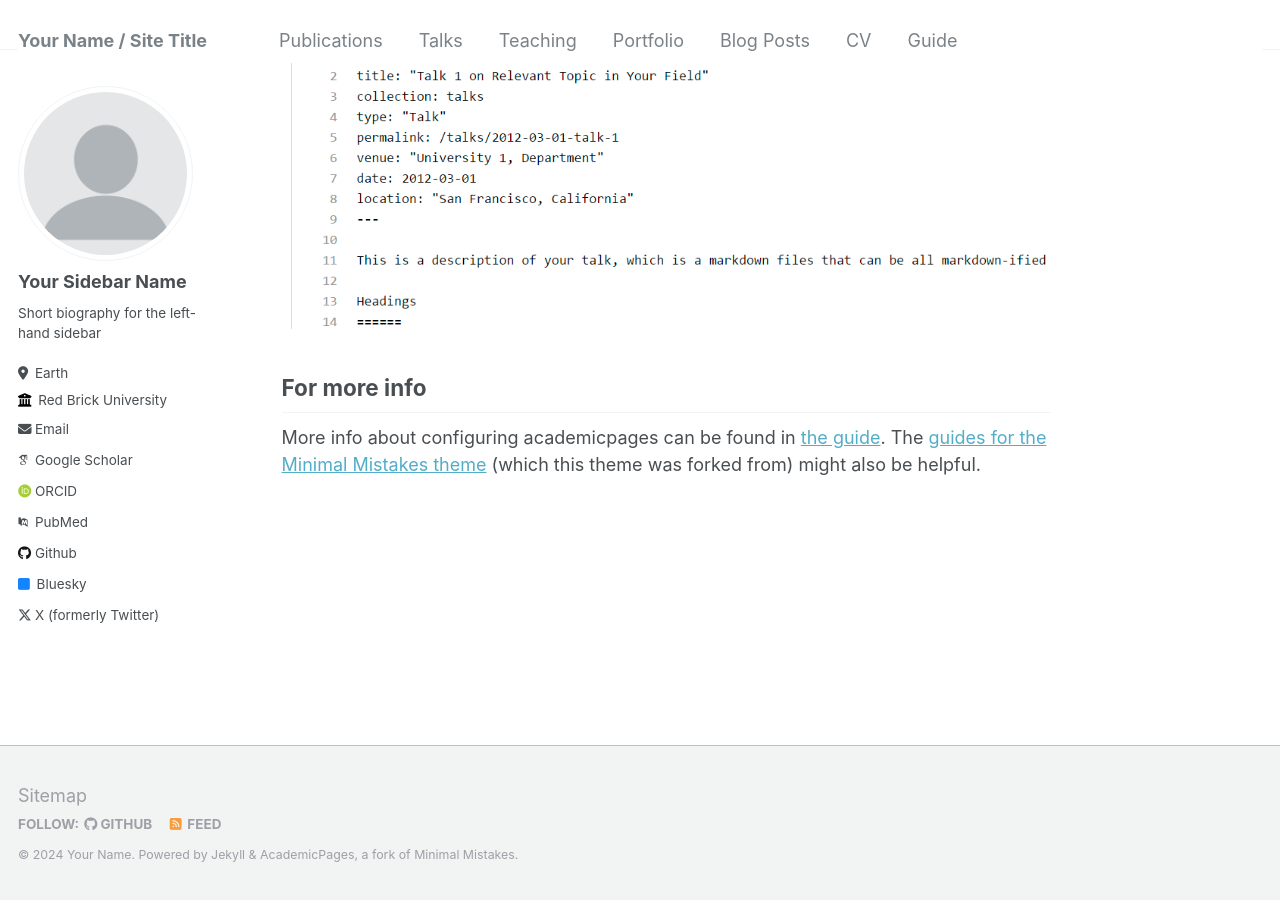
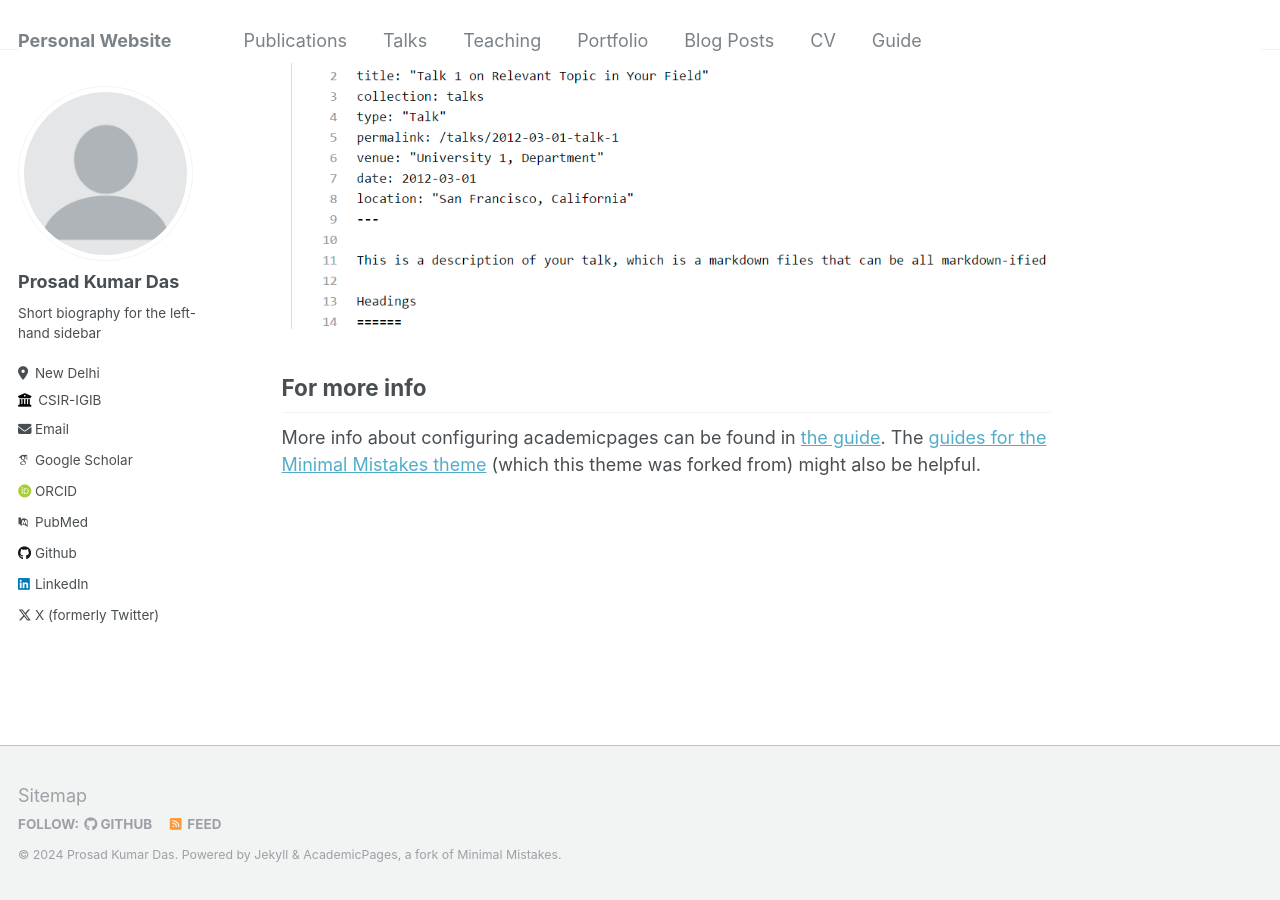
Before and after one commit to DasProsad/dasprosad.github.io, a Jekyll site: the page built from _pages/about.md, in a window 1280 px wide and 900 px high, scrolled down 2640 px. Built offline with Jekyll 4.4.1, drawn with Linux system fonts in a browser that asks for light colours; some web fonts are replaced.

Commit message:
Update _config.yml

```diff
--- a/_config.yml
+++ b/_config.yml
@@ -8,13 +8,13 @@
 
 # Basic Site Settings
 locale                   : "en-US"
-title                    : "Your Name / Site Title"
+title                    : "Personal Website"
 title_separator          : "-"
-name                     : &name "Your Name"
+name                     : &name "Prosad Kumar Das"
 description              : &description "personal description"
-url                      : https://academicpages.github.io # the base hostname & protocol for your site e.g. "https://mmistakes.github.io"
+url                      : https://dasprosad.github.io # the base hostname & protocol for your site e.g. "https://mmistakes.github.io"
 baseurl                  : "" # the subpath of your site, e.g. "/blog"
-repository               : "academicpages/academicpages.github.io"
+repository               : "dasprosad/dasprosad.github.io"
 
 # Site Author - The following control what appear as part of the author content on the side bar.
 #               If a field is blank the icon and link will not appear, otherwise it will be shown.
@@ -22,32 +22,32 @@ repository               : "academicpages/academicpages.github.io"
 author:
   # Biographic information
   avatar           : "profile.png"
-  name             : "Your Sidebar Name"
+  name             : "Prosad Kumar Das"
   pronouns         : # example: "she/her"
   bio              : "Short biography for the left-hand sidebar"
-  location         : "Earth"
-  employer         : "Red Brick University"
+  location         : "New Delhi"
+  employer         : "CSIR-IGIB"
   uri              : # URL
-  email            : "none@example.org"
+  email            : "prosaddas@gmail.com"
 
   # Academic websites
   arxiv            : # URL - Update with the correct link to your profile
-  googlescholar    : "https://scholar.google.com/citations?user=PS_CX0AAAAAJ"
+  googlescholar    : "https://scholar.google.com/citations?user=LcmPOrUAAAAJ"
   impactstory      : # URL
-  orcid            : "http://orcid.org/yourorcidurl"
-  pubmed           : "https://www.ncbi.nlm.nih.gov/pubmed/?term=john+snow"
+  orcid            : "https://orcid.org/0009-0008-6821-807X"
+  pubmed           : "https://www.ncbi.nlm.nih.gov/pubmed/?term=prosad+kumar+das"
   researchgate     : # URL
 
   # Repositories and software development
   bitbucket        : # Username - Update with your username on the site
   codepen          : # Username
   dribbble         : # Username
-  github           : "academicpages"
+  github           : "dasprosad"
   kaggle           : # Username
   stackoverflow    : # User number or user number and name (i.e., use "1" or "1/jeff-atwood")
 
   # Social media
-  bluesky          : "bsky.app" # Replace this with you Bluesky username
+  bluesky          : #"bsky.app" # Replace this with you Bluesky username
   facebook         : # Username
   flickr           : # Username
   foursquare       : # Username
@@ -56,7 +56,7 @@ author:
   keybase          : # Username
   instagram        : # Username
   lastfm           : # Username
-  linkedin         : # Username
+  linkedin         : "prosaddas"
   mastodon         : # URL
   medium           : # URL
   pinterest        : # Username
@@ -64,7 +64,7 @@ author:
   steam            : # Username
   telegram         : # URL
   tumblr           : # Username
-  twitter          : "UniofOxford"  # Replace this with your X / Twitter handle
+  twitter          : "_sazabad"
   vine             : # Username
   weibo            : # Username
   wikipedia        : # Username
```
